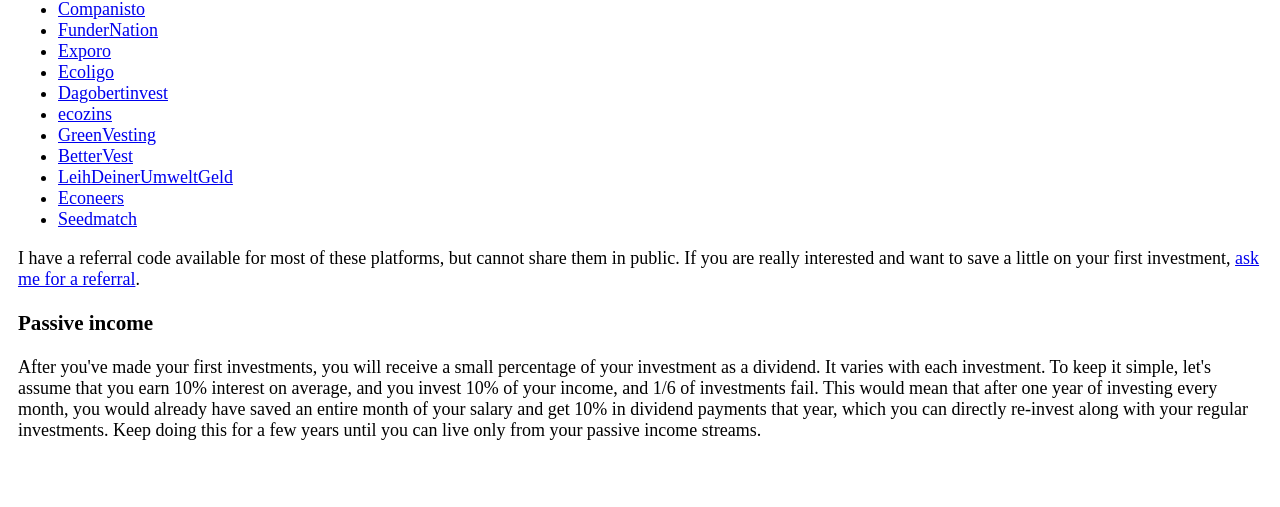
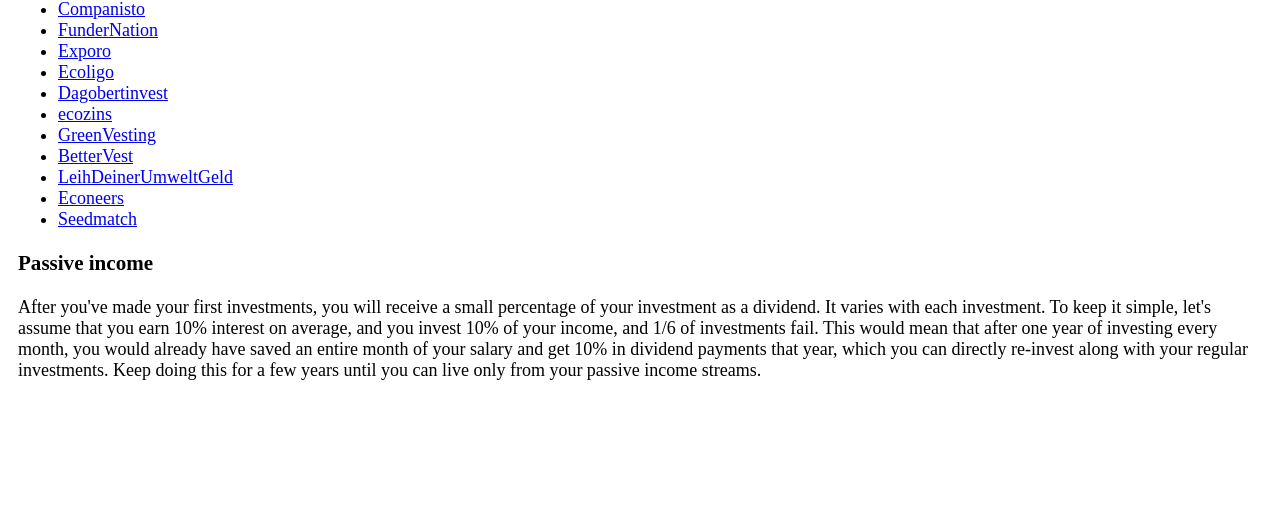
Before and after one commit to DanWin/main-website, a PHP site: page /tutorials/get-rich-fast/index.php in a window 1280 px wide. Shown: the part 2484-2991 px from the top of the page. After the commit the page ends 2864 px from the top, so only its background shows below. Run offline with PHP 8.4, Linux system fonts and the light colour scheme.

Commit message:
People mindlessly ask for all referral codes without intent to invest...

```diff
--- a/tutorials/get-rich-fast/index.php
+++ b/tutorials/get-rich-fast/index.php
@@ -91,7 +91,6 @@ global $language, $dir, $locale;
 	<li><a href="https://econeers.de" target="_blank" rel="noreferrer noopener">Econeers</a></li>
 	<li><a href="https://seedmatch.de" target="_blank" rel="noreferrer noopener">Seedmatch</a></li>
 </ul>
-<p><?php printf(htmlspecialchars(_('I have a referral code available for most of these platforms, but cannot share them in public. If you are really interested and want to save a little on your first investment, %s.')), '<a href="/contact.php">'.htmlspecialchars(_('ask me for a referral')).'</a>'); ?></p>
 <h3><?php echo htmlspecialchars(_('Passive income')); ?></h3>
 <p><?php echo htmlspecialchars(_('After you\'ve made your first investments, you will receive a small percentage of your investment as a dividend. It varies with each investment. To keep it simple, let\'s assume that you earn 10% interest on average, and you invest 10% of your income, and 1/6 of investments fail. This would mean that after one year of investing every month, you would already have saved an entire month of your salary and get 10% in dividend payments that year, which you can directly re-invest along with your regular investments. Keep doing this for a few years until you can live only from your passive income streams.')); ?></p>
 </main>
```
